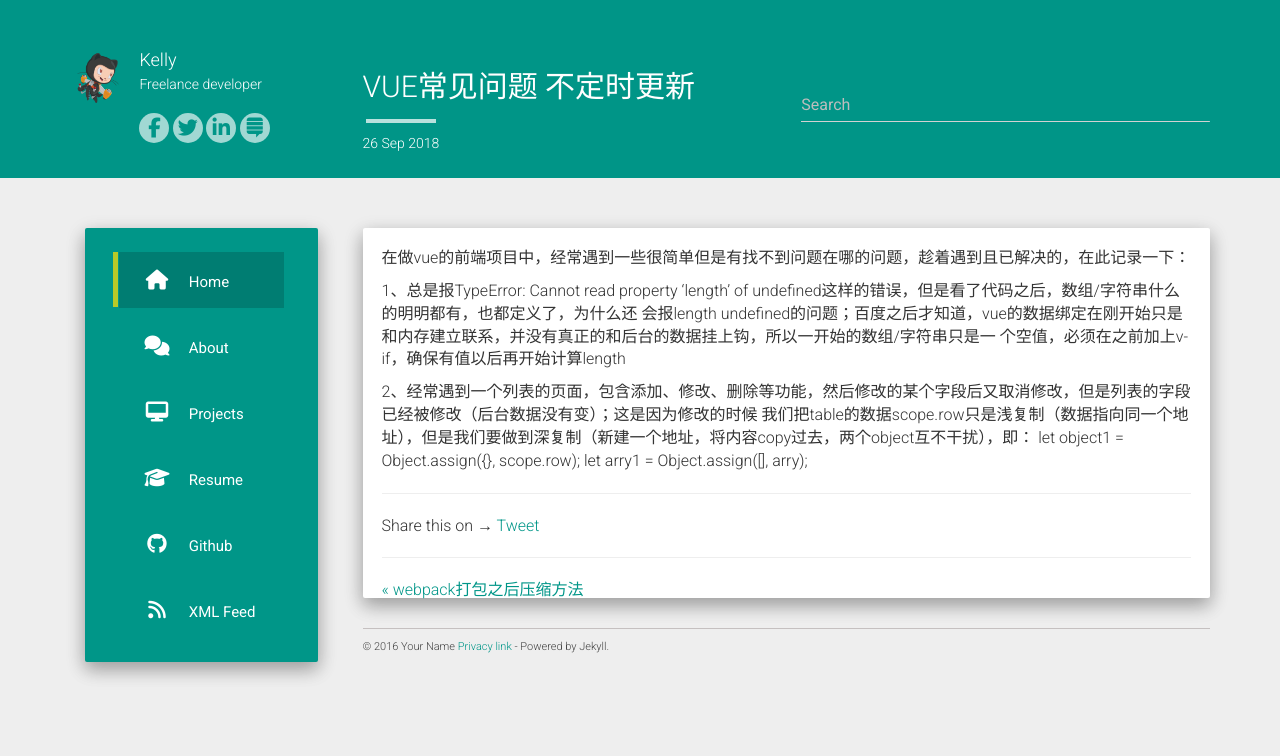
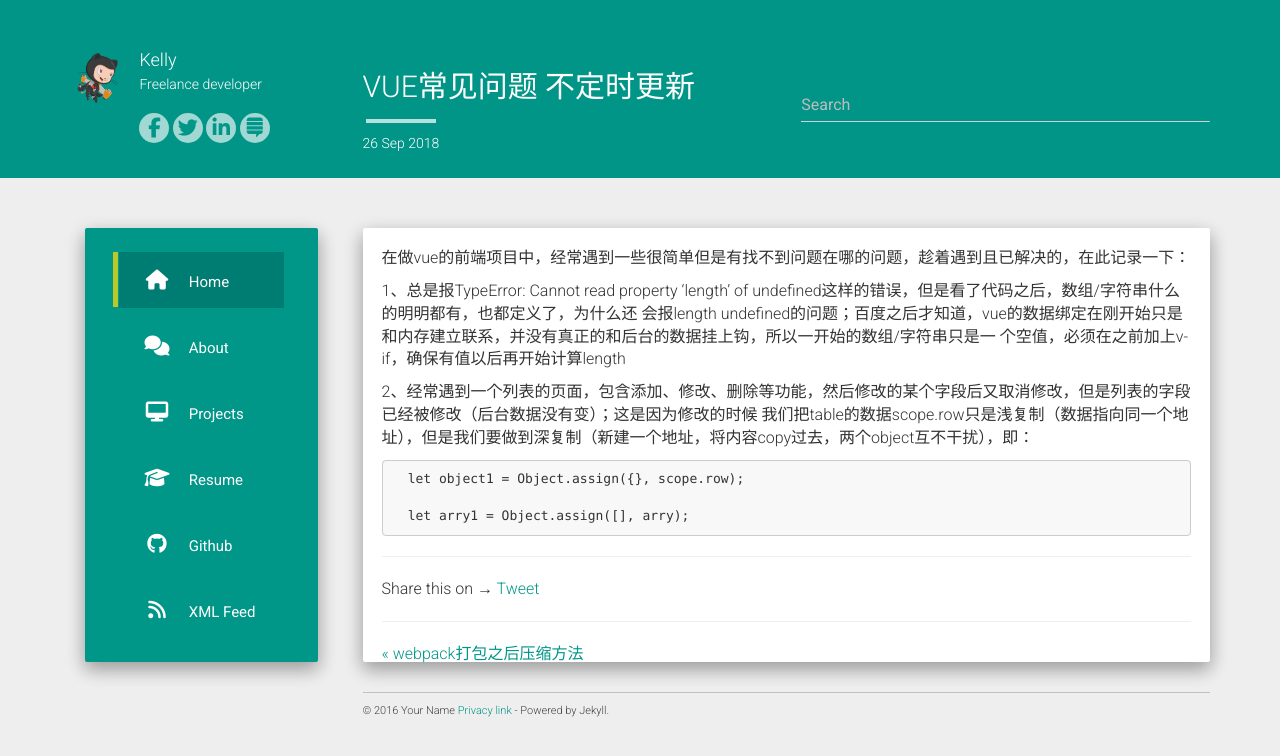
Before and after one commit to kelly-zkl/kelly-zkl.github.io, a Jekyll site: the page built from _posts/2018-9-26-vue常见问题.md, in a window 1280 px wide. Shown: the top 756 px of the page. Built offline with Jekyll 4.4.1, drawn with Linux system fonts in a browser that asks for light colours; nearby versions of some CDN libraries; comment, search, counter and statistics services are not loaded.

````diff
--- a/_posts/2018-9-26-vue常见问题.md
+++ b/_posts/2018-9-26-vue常见问题.md
@@ -14,4 +14,8 @@ tag: vue 问题
 
   2、经常遇到一个列表的页面，包含添加、修改、删除等功能，然后修改的某个字段后又取消修改，但是列表的字段已经被修改（后台数据没有变）；这是因为修改的时候
   我们把table的数据scope.row只是浅复制（数据指向同一个地址），但是我们要做到深复制（新建一个地址，将内容copy过去，两个object互不干扰），即：
-  let object1 = Object.assign({}, scope.row); let arry1 = Object.assign([], arry);
+  ```
+  let object1 = Object.assign({}, scope.row);
+
+  let arry1 = Object.assign([], arry);
+  ```
````
